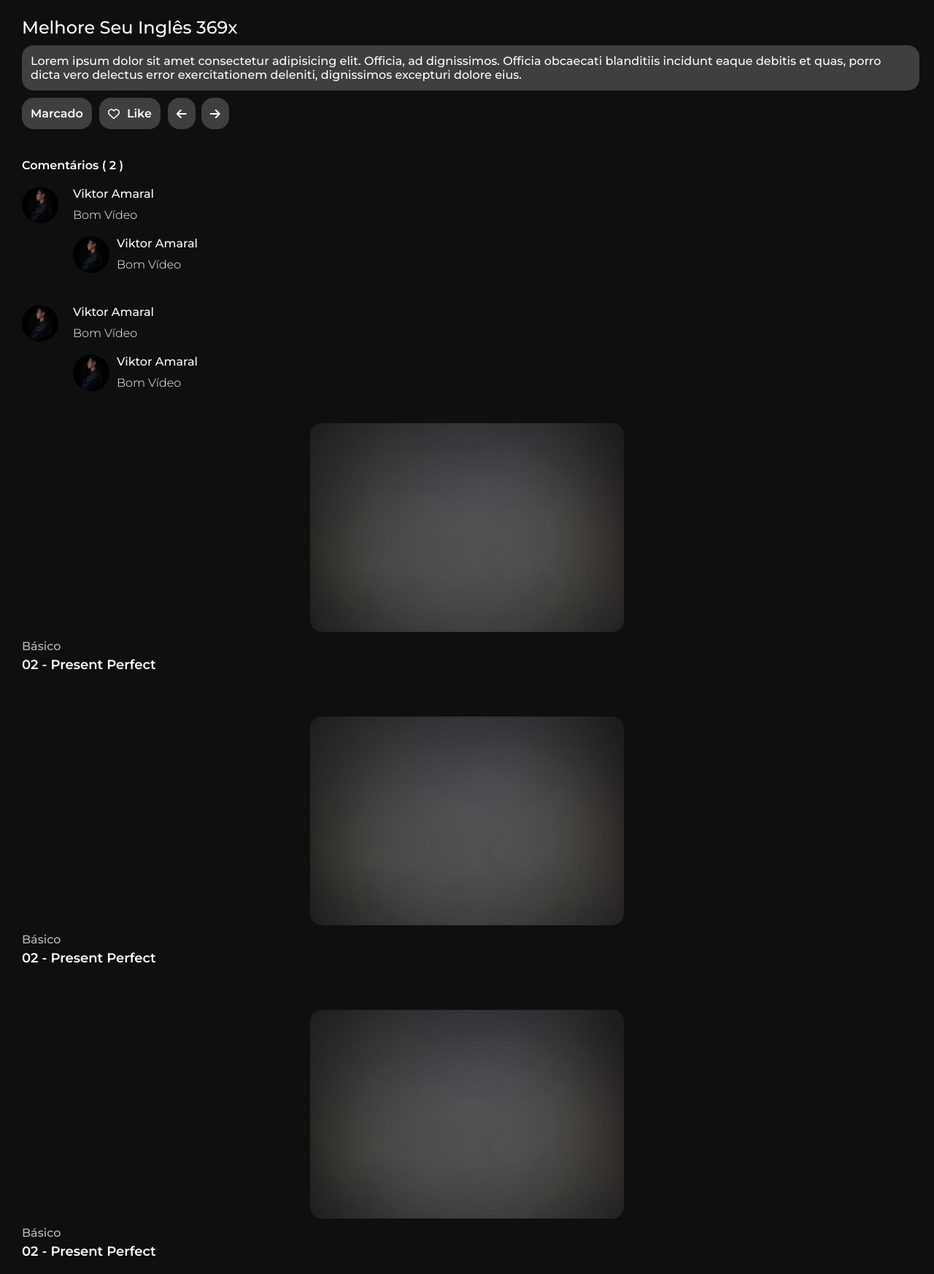
After one commit to V1KILL/PROJETO-DJANGOFY, a Django app: template templates/videopage.html in a window 1280 px wide. The commit adds this page. Shown: the part 414-2160 px from the top of the page at 73% size. Run offline with Django 5.2, Linux system fonts and the light colour scheme; the template is opened without the code that fills it, so the values that code supplies are empty; parts of the project's set-up code (start-up, migrations or seed data) failed here and were passed over; some libraries are stand-ins or nearby versions.

Commit message:
Video Page

```diff
--- /dev/null
+++ b/static/css/videopage.css
@@ -0,0 +1,269 @@
+@import url('https://fonts.googleapis.com/css2?family=Montserrat:ital,wght@0,100..900;1,100..900&display=swap');
+
+
+* {
+    padding: 0px;
+    margin: 0px;
+    box-sizing: border-box;
+    font-family: "Montserrat", sans-serif;
+}
+
+::-webkit-scrollbar {
+    width: 0;
+}
+
+body {
+    background-color:  #0F0F0F;
+    width: 100%;
+    height: 100%;
+}
+
+header {
+    display: flex;
+    justify-content: space-between;
+    align-items: center;
+    background-color: #0F0F0F;
+    padding: 24px;
+}
+
+header p {
+    color: white;
+    font-size: 1.4em;
+    font-weight: 700;
+}
+
+header .perfil {
+    display: flex;
+    justify-content: center;
+    align-items: center;
+    gap: 12px;
+    cursor: pointer;
+}
+
+header .perfil a {
+    padding: 12px;
+    color: white;
+    font-weight: 600;
+    text-decoration: none;
+    background-color:  #44B78B;
+    border-radius: 8px;
+    transition: 0.4s;
+}
+
+header .perfil a:hover {
+    color: #3F3F3F;
+    background-color:  white;
+}
+
+header .perfil .perfil-image {
+    display: flex;
+    justify-content: center;
+    align-items: center;
+    width: 50px;
+    position: relative;
+}
+
+header .perfil .perfil-image img {
+    width: 100%;
+    object-fit: cover;
+    object-position: center;
+    border-radius: 50%;
+}
+
+header .perfil .perfil-image .options {
+    display: none;
+    flex-direction: column;
+    background-color: black;
+    position: absolute;
+    width: 150px;
+    padding-left: 10px;
+    padding-top: 10px;
+    padding-bottom: 10px;
+    top: 25px;
+    right: 20px;
+}
+
+header .perfil .perfil-image .options p {
+    font-size: 20px;
+    font-weight: 600;
+}
+
+.mainvideo {
+    width: 100%;
+}
+
+.mainvideotext {
+    display: flex;
+    flex-direction: column;
+    justify-content: center;
+    flex-wrap: wrap;
+    gap: 10px;
+    padding-left: 30px;
+    padding-right: 20px;
+    padding-top: 20px;
+    padding-bottom: 10px;
+}
+
+.mainvideotext p {
+    color: white;
+    font-size: 24px;
+    font-weight: 500;
+}
+
+.mainvideotext span {
+    border-radius: 16px;
+    font-weight: 500;
+    color: white;
+    padding: 12px;
+    background-color: #3F3F3F;
+}
+
+iframe {
+    width: 100%;
+}
+
+.videos {
+    display: flex;
+    flex-direction: column;
+    justify-content: center;
+    align-items: center;
+    gap: 20px;
+    width: 100%;
+    background-color: #0F0F0F;
+}
+
+.video {
+    display: flex;
+    justify-content: center;
+    align-items: center;
+    flex-direction: column;
+    gap: 5px;
+    padding: 20px;
+    width: 100%;
+    transition: 0.4s;
+}
+
+.video:hover {
+    background-color: #3F3F3F;
+    cursor: pointer;
+}
+
+.buttons {
+    display: flex;
+    gap: 10px;
+    padding-left: 30px;
+    padding-bottom: 10px;
+}
+
+.buttons a {
+    display: flex;
+    justify-content: center;
+    align-items: center;
+    gap: 10px;
+    text-decoration: none;
+    color: white;
+    padding: 12px;
+    font-weight: 600;
+    border-radius: 16px;
+}
+
+.buttons span {
+    display: flex;
+    gap: 8px;
+}
+
+.buttons span a {
+    background-color: #3F3F3F;
+    padding: 12px;
+
+}
+
+.buttons .like {
+    background-color: #3F3F3F;
+}
+
+.buttons .check {
+    background-color: #3F3F3F;
+}
+
+.video .level {
+    align-self: flex-start;
+    color: #BABBBB;
+    font-weight: 500;
+    padding-left: 10px;
+}
+
+.video .videotitle {
+    align-self: flex-start;
+    color: white;
+    font-size: 18px;
+    font-weight: 600;
+    padding-left: 10px;
+}
+
+.videoimage {
+    display: flex;
+    justify-content: center;
+    align-items: center;
+    width: 430px;
+    padding-bottom: 5px;
+}
+
+.videoimage img {
+    width: 100%;
+    object-fit: cover;
+    object-position: center;
+    border-radius: 16px;
+}
+
+div.comentario {
+    display: flex;
+    flex-direction: column;
+    width: 100%;
+    padding-left: 30px;
+    padding-top: 30px;
+    gap: 20px;
+}
+
+div.comentario p#comentarios {
+    user-select: none;
+    font-weight: 600;
+    color: white;
+}
+
+div.comentario div#comentario {
+    display: flex;
+    gap: 20px;
+    padding-bottom: 20px;
+}
+
+div.comentario div#comentario div#perfil img {
+    width: 50px;
+    height: 50px;
+    border-radius: 50%;
+    object-fit: cover;
+    object-position: center;
+}
+
+div.comentario div#comentario div#descricao {
+    display: flex;
+    flex-direction: column;
+    gap: 10px;
+    font-weight: 300;
+    color: white;
+}
+
+div.comentario div#comentario div#descricao a {
+    font-weight: 500;
+    text-decoration: none;
+    color: white;
+    transition: 0.3s ease;
+}
+
+div.comentario div#comentario div#descricao #subcomentario {
+    display: flex;
+    padding-top: 10px;
+    gap: 10px;
+    font-weight: 300;
+    color: white;
+}
--- a/templates/index.html
+++ b/templates/index.html
@@ -28,7 +28,7 @@
             <div class="modules">
                 <div class="module">
                     <div class="module-image">
-                        <img src="../static/img/course.png" alt="">
+                        <img src="../static/img/bg.jfif" alt="">
                     </div>
                     <p class="module-title">Como as peças se movem</p>
                     <p class="module-description">Conheça as peças de xadrez e como preparar o tabuleiro</p>
@@ -53,7 +53,7 @@
             <div class="modules">
                 <div class="module">
                     <div class="module-image" id="locked">
-                        <img src="../static/img/course.png" alt="">
+                        <img src="../static/img/bg.jfif" alt="">
                         <div class="overlay"></div>
                         <i class="fa-solid fa-lock"></i>
                         <p>Conteúdo Premium</p>
@@ -81,7 +81,7 @@
             <div class="modules">
                 <div class="module">
                     <div class="module-image" id="locked">
-                        <img src="../static/img/course.png" alt="">
+                        <img src="../static/img/bg.jfif" alt="">
                         <div class="overlay"></div>
                         <i class="fa-solid fa-lock"></i>
                         <p>Conteúdo Premium</p>
--- /dev/null
+++ b/templates/videopage.html
@@ -0,0 +1,117 @@
+
+<!DOCTYPE html>
+<html lang="en">
+<head>
+    <meta charset="UTF-8">
+    <meta name="viewport" content="width=device-width, initial-scale=1.0">
+    <title>Document</title>
+    <link rel="stylesheet" href="../static/css/videopage.css">
+    <script src="https://kit.fontawesome.com/c99caadda1.js" crossorigin="anonymous"></script>
+</head>
+<body>
+    <header>
+        <p>Djangofy</p>
+        <div class="perfil">
+            <div class="perfil-image">
+                <img src="../static/img/1708190589974.jpg" alt="">
+                <div class="options">
+                    <p>Perfil</p>
+                    <p>Sair</p>
+                </div>
+            </div>
+            <a href="">Premium</a>
+        </div>
+    </header>
+    <section>
+        <div class="mainvideo">
+            <iframe width="560" height="315" src="https://www.youtube.com/embed/QD0Wlsm_Sdk?si=e-xwm1f9XX49Ylhq" title="YouTube video player" frameborder="0" allow="accelerometer; autoplay; clipboard-write; encrypted-media; gyroscope; picture-in-picture; web-share" referrerpolicy="strict-origin-when-cross-origin" allowfullscreen></iframe>
+            <div class="mainvideotext">
+                <p>Melhore Seu Inglês 369x</p>
+                <span>Lorem ipsum dolor sit amet consectetur adipisicing elit. Officia, ad dignissimos. Officia obcaecati blanditiis incidunt eaque debitis et quas, porro dicta vero delectus error exercitationem deleniti, dignissimos excepturi dolore eius.</span>
+            </div>
+            <div class="buttons">
+                <a href="" class="check">Marcado</a>
+                <a href="" class="like"><i class="fa-regular fa-heart"></i>Like</a>
+                <span><a class="fa-solid fa-arrow-left"></a><a class="fa-solid fa-arrow-right"></a></span>
+            </div>
+        </div>
+
+        <div class="comentario">
+            <p id="comentarios"> Comentários ( 2 )</p>
+
+            <div id="comentario">
+                <div id="perfil">
+                    <img src="../static/img/1708190589974.jpg" alt="">
+                </div>
+                <div id="descricao">
+                    <a href="{% url 'profile' comment.user.user.id %}">Viktor Amaral</a>
+                    <p>Bom Vídeo</p>
+                    <div id="subcomentario">
+                        <div id="perfil">
+                            <img src="../static/img/1708190589974.jpg" alt="">
+                        </div>
+                        <div id="descricao">
+                            <a href="{% url 'profile' comment.user.user.id %}">Viktor Amaral</a>
+                            <p>Bom Vídeo</p>
+                        </div>
+                    </div>
+                </div>
+
+            </div>
+            <div id="comentario">
+                <div id="perfil">
+                    <img src="../static/img/1708190589974.jpg" alt="">
+                </div>
+                <div id="descricao">
+                    <a href="{% url 'profile' comment.user.user.id %}">Viktor Amaral</a>
+                    <p>Bom Vídeo</p>
+                    <div id="subcomentario">
+                        <div id="perfil">
+                            <img src="../static/img/1708190589974.jpg" alt="">
+                        </div>
+                        <div id="descricao">
+                            <a href="{% url 'profile' comment.user.user.id %}">Viktor Amaral</a>
+                            <p>Bom Vídeo</p>
+                        </div>
+                    </div>
+                </div>
+            </div>
+        </div>
+        <div class="videos">
+            <div class="video">
+                <div class="videoimage">
+                    <img src="../static/img/bg.jfif" alt="">
+                </div>
+                <p class="level">Básico</p>
+                <p class="videotitle">02 - Present Perfect</p>
+            </div>
+            <div class="video">
+                <div class="videoimage">
+                    <img src="../static/img/bg.jfif" alt="">
+                </div>
+                <p class="level">Básico</p>
+                <p class="videotitle">02 - Present Perfect</p>
+            </div>
+            <div class="video">
+                <div class="videoimage">
+                    <img src="../static/img/bg.jfif" alt="">
+                </div>
+
+                <p class="level">Básico</p>
+                <p class="videotitle">02 - Present Perfect</p>
+            </div>
+        </div>
+    </section>
+    <script>
+        document.getElementById('youtube-iframe').onload = function() {
+            var iframe = this.contentWindow.document;
+            setTimeout(function() {
+                var aTags = iframe.getElementsByTagName('a');
+                for (var i = 0; i < aTags.length; i++) {
+                    aTags[i].style.pointerEvents = 'none';
+                }
+            }, 1000); // espera 1 segundo para garantir que todos os elementos estejam carregados
+        };
+    </script>
+</body>
+</html>
```
Also changed, not shown: static/css/style.css (+5 -5 lines), static/img/bg.jfif (added), 1 other file.
